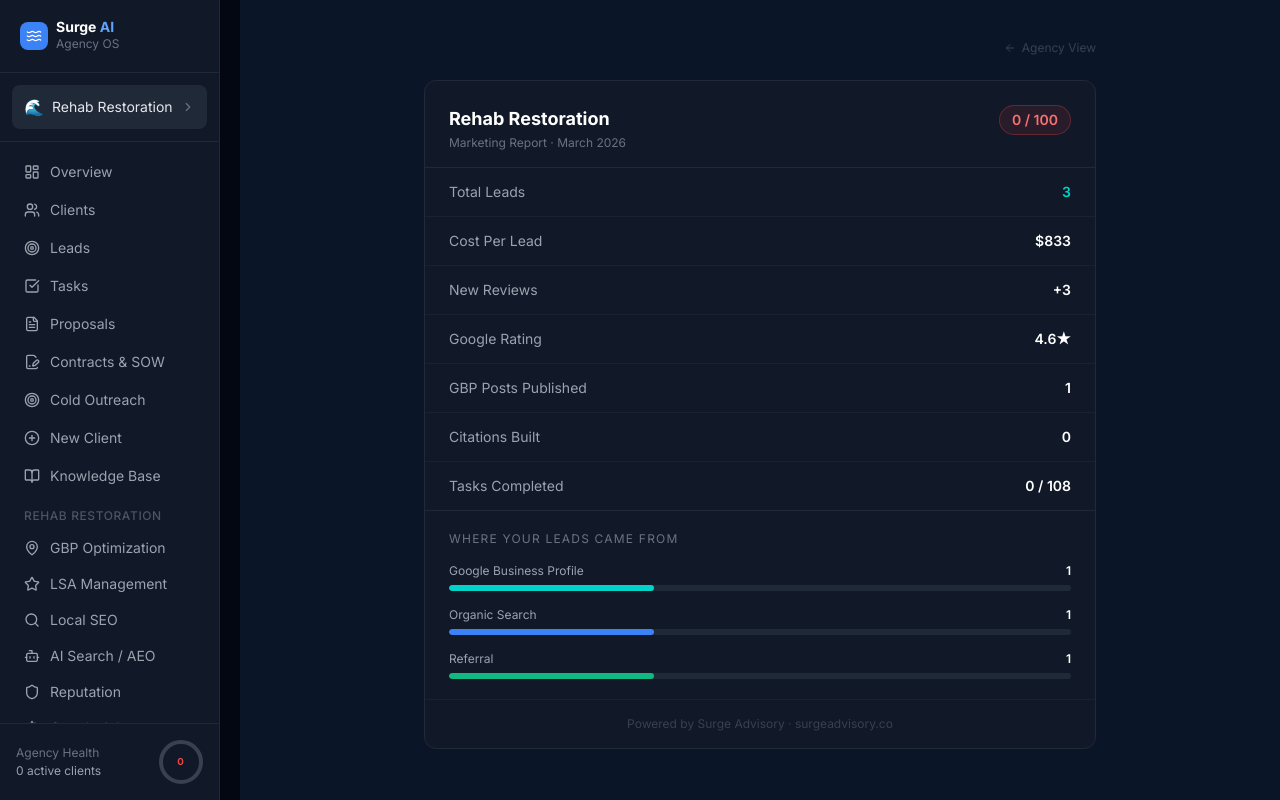
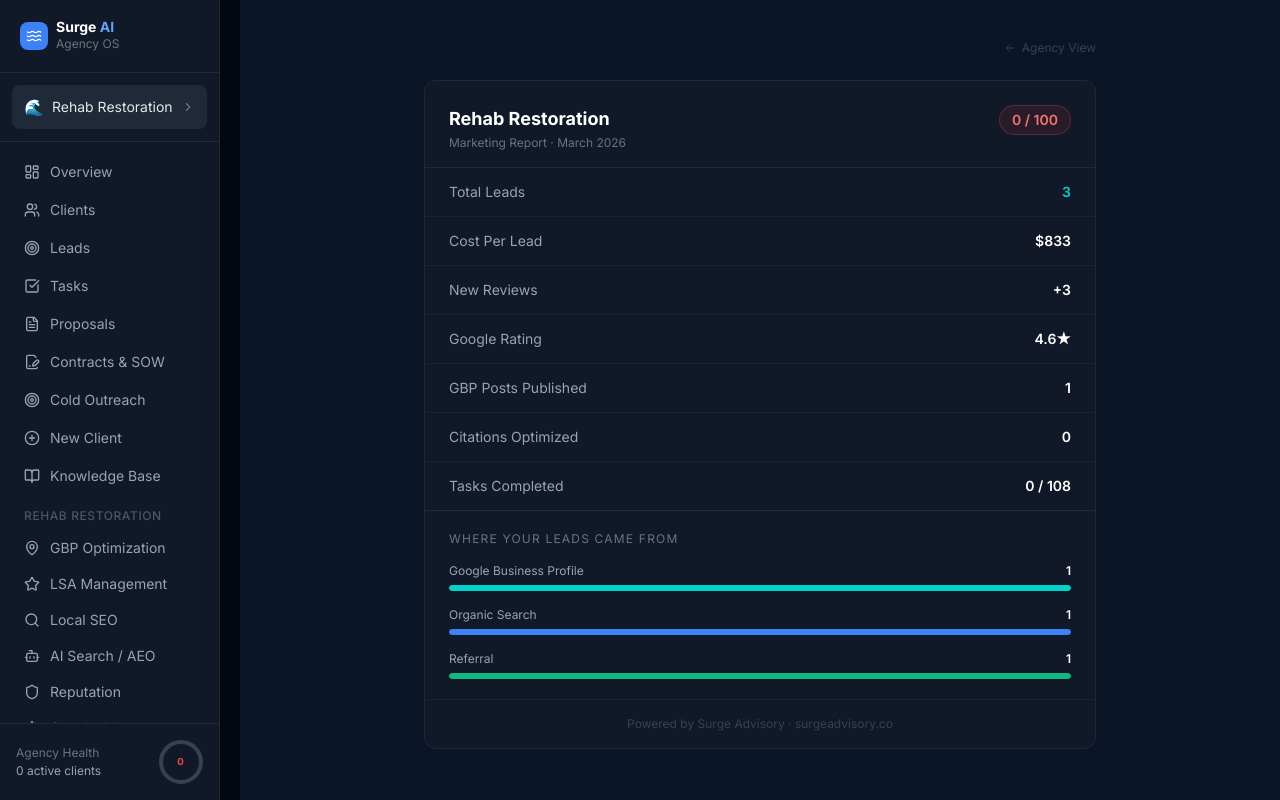
Before and after one commit to ausbrosolutions-eng/surge-ai, a Next.js app: page /dashboard/clients/scott-rehab-restoration/client-view in a window 1280 px wide. Built offline with nearby package versions, Linux system fonts and the light colour scheme; a web font is replaced by a local one.

Commit message:
fix: bar chart normalization, citations label and null guard

```diff
--- a/components/dashboard/ClientViewReport.tsx
+++ b/components/dashboard/ClientViewReport.tsx
@@ -113,6 +113,7 @@ export default function ClientViewReport({ clientId }: Props) {
     const citationsOptimized = clientCitations.filter(
       (c) => c.status === "optimized"
     ).length;
+    const hasCitationsData = clientCitations.length > 0;
 
     const clientChecklistEntries = Object.entries(checklists).filter(([key]) =>
       key.startsWith(clientId)
@@ -144,6 +145,7 @@ export default function ClientViewReport({ clientId }: Props) {
       googleRating: googleStats?.rating ?? null,
       gbpPostsCount: gbpPostsThisMonth.length,
       citationsOptimized,
+      hasCitationsData,
       completedTasks,
       totalTasks,
       topSources,
@@ -153,6 +155,7 @@ export default function ClientViewReport({ clientId }: Props) {
 
   if (!client || !metrics) return null;
 
+  const maxSourceCount = metrics.topSources[0]?.[1] ?? 1;
   const { score } = metrics;
   const scoreBadgeClass =
     score >= 75
@@ -225,8 +228,8 @@ export default function ClientViewReport({ clientId }: Props) {
             value={String(metrics.gbpPostsCount)}
           />
           <MetricRow
-            label="Citations Built"
-            value={String(metrics.citationsOptimized)}
+            label="Citations Optimized"
+            value={metrics.hasCitationsData ? String(metrics.citationsOptimized) : "—"}
           />
           <MetricRow
             label="Tasks Completed"
@@ -246,7 +249,7 @@ export default function ClientViewReport({ clientId }: Props) {
             </p>
             <div className="flex flex-col gap-4">
               {metrics.topSources.map(([source, count], i) => {
-                const pct = Math.round((count / metrics.leadsThisMonth) * 100);
+                const pct = Math.round((count / maxSourceCount) * 100);
                 return (
                   <div key={source}>
                     <div className="flex items-center justify-between mb-1.5">
```
